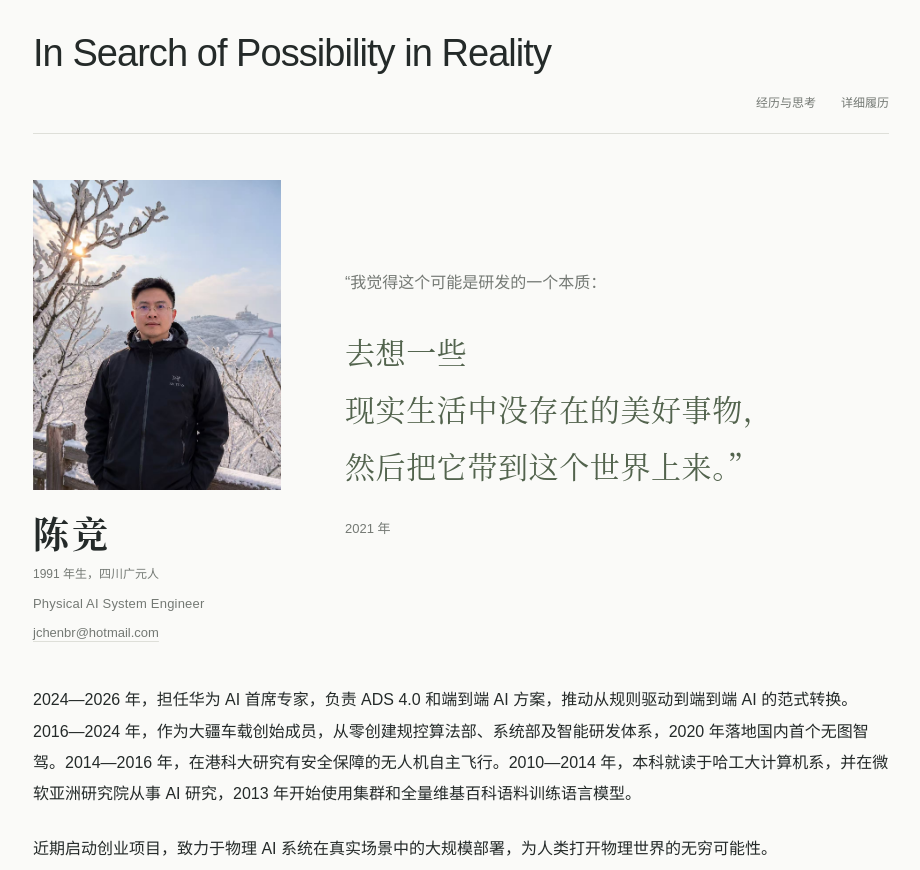
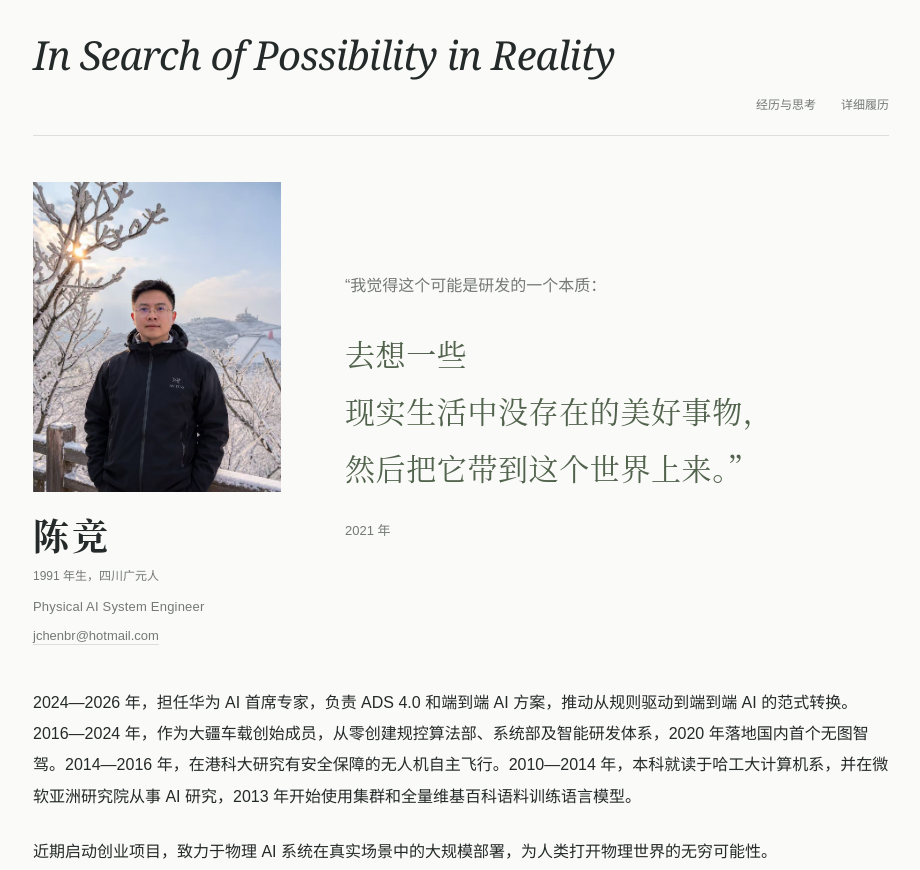
Before and after one commit to jchenbr1991/jchenbr1991.github.io, a plain HTML site: page index.html in a window 1280 px wide. Shown: the top 870 px of the page, without its empty margins (179-1099 px from the left). Drawn offline with Linux system fonts and the light colour scheme.

Commit message:
Publish refined title typography

```diff
--- a/styles.css
+++ b/styles.css
@@ -44,7 +44,7 @@
 
 /* The personal motto is the first, full-width page heading. */
 .header{display:block;height:auto;padding:30px 0 18px}
-.page-title{font-size:38px;font-weight:500;line-height:1.25;letter-spacing:-.025em;margin:0}
+.page-title{font-family:Georgia,"Times New Roman",serif;font-size:40px;font-style:italic;font-weight:400;line-height:1.25;letter-spacing:-.02em;margin:0}
 .header .home{display:block;max-width:none;font-size:inherit;line-height:inherit;letter-spacing:inherit;color:var(--ink)}
 .header nav{justify-content:flex-end;margin-top:14px;font-size:12px}
 @media(max-width:760px){.header{padding:28px 0 16px}.page-title{font-size:34px}}
```
